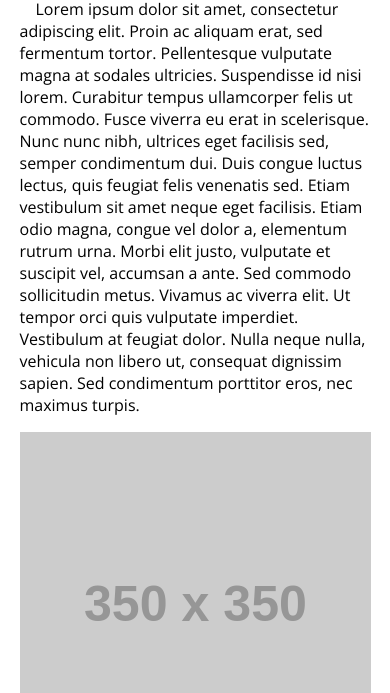
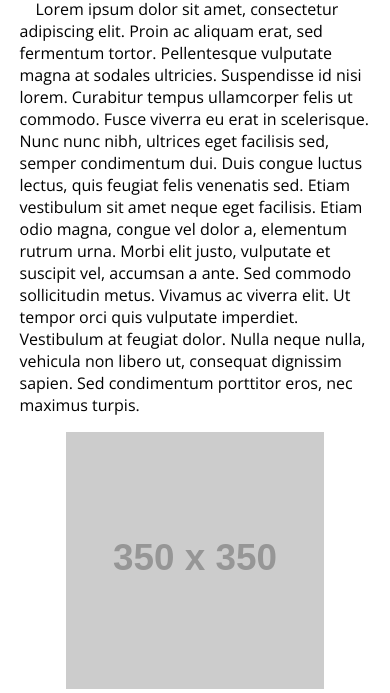
Before and after one commit to Legend-of-iPhoenix/proj_s, a plain HTML site: page public/index.html in a window 390 px wide. Shown: the part 151-844 px from the top of the page. Drawn offline with nearby package versions, Linux system fonts and the light colour scheme; placeholder pictures from the web are drawn by us.

Commit message:
Gently adjust some stuff with a chainsaw

```diff
--- a/public/styles/styles.css
+++ b/public/styles/styles.css
@@ -166,9 +166,9 @@ img.right {
   #body img.right {
     position: relative;
     display: block;
-    margin: 5px auto;
-    width: 90vw;
-    height: 90vw;
+    margin: auto auto;
+    width: 66vw;
+    height: 66vw;
     right: auto;
   }
 
```
